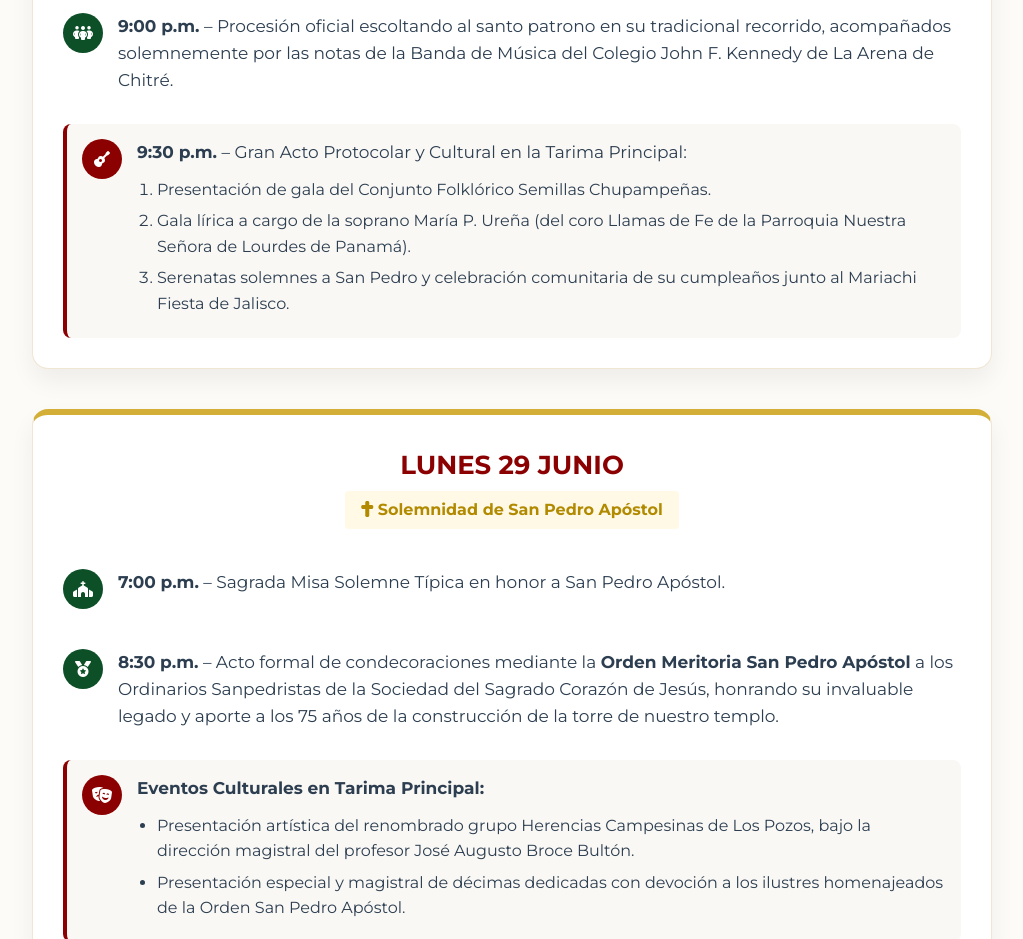
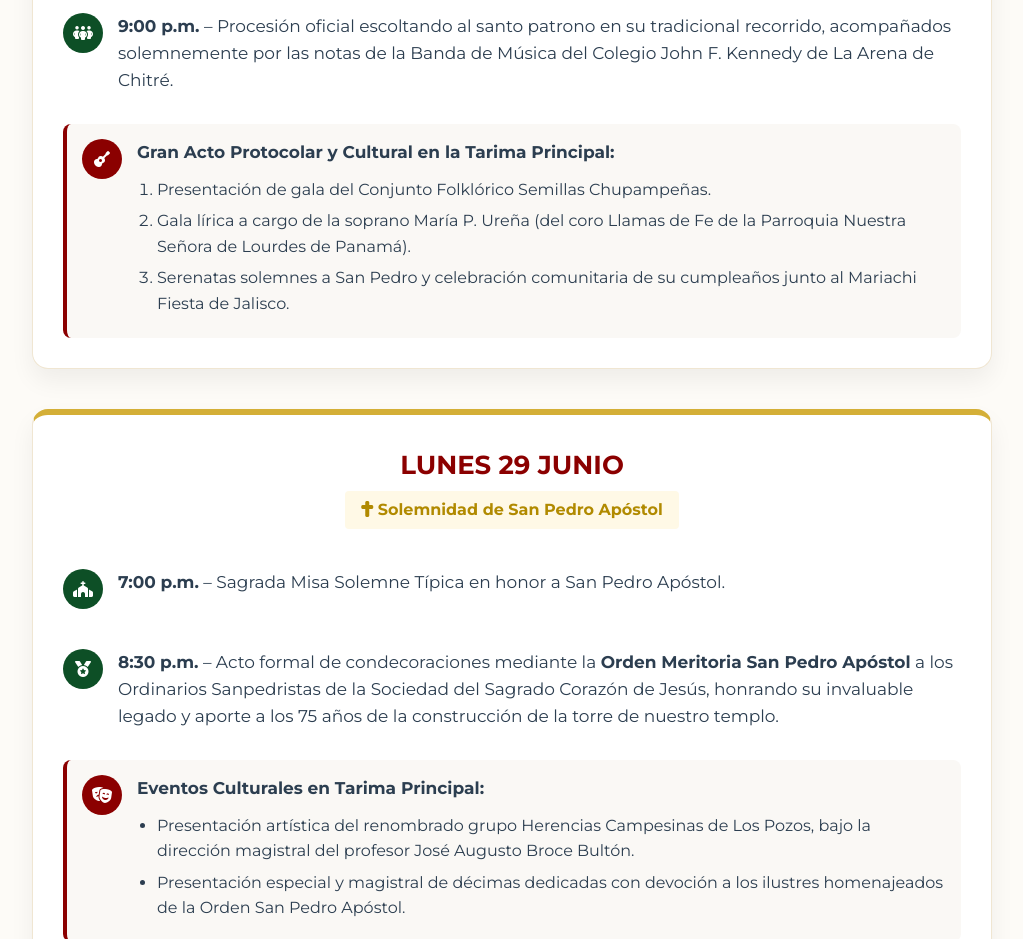
Before and after one commit to vicmat04/sanpedrochupampa2026, a plain HTML site: page index.html in a window 1280 px wide. Shown: the part 2863-3802 px from the top of the page, without its empty margins (128-1151 px from the left). Drawn offline with Linux system fonts and the light colour scheme.

Commit message:
feat: remover hora de inicio del acto protocolar y cultural

```diff
--- a/index.html
+++ b/index.html
@@ -258,7 +258,7 @@
                 <div class="timeline-item execution-box">
                     <div class="time-icon cultural"><i class="fa-solid fa-guitar"></i></div>
                     <div class="time-text">
-                        <strong>9:30 p.m.</strong> – Gran Acto Protocolar y Cultural en la Tarima Principal:
+                        <strong>Gran Acto Protocolar y Cultural en la Tarima Principal:</strong>
                         <ol class="cultural-list">
                             <li>Presentación de gala del Conjunto Folklórico Semillas Chupampeñas.</li>
                             <li>Gala lírica a cargo de la soprano María P. Ureña (del coro Llamas de Fe de la Parroquia Nuestra Señora de Lourdes de Panamá).</li>
```
